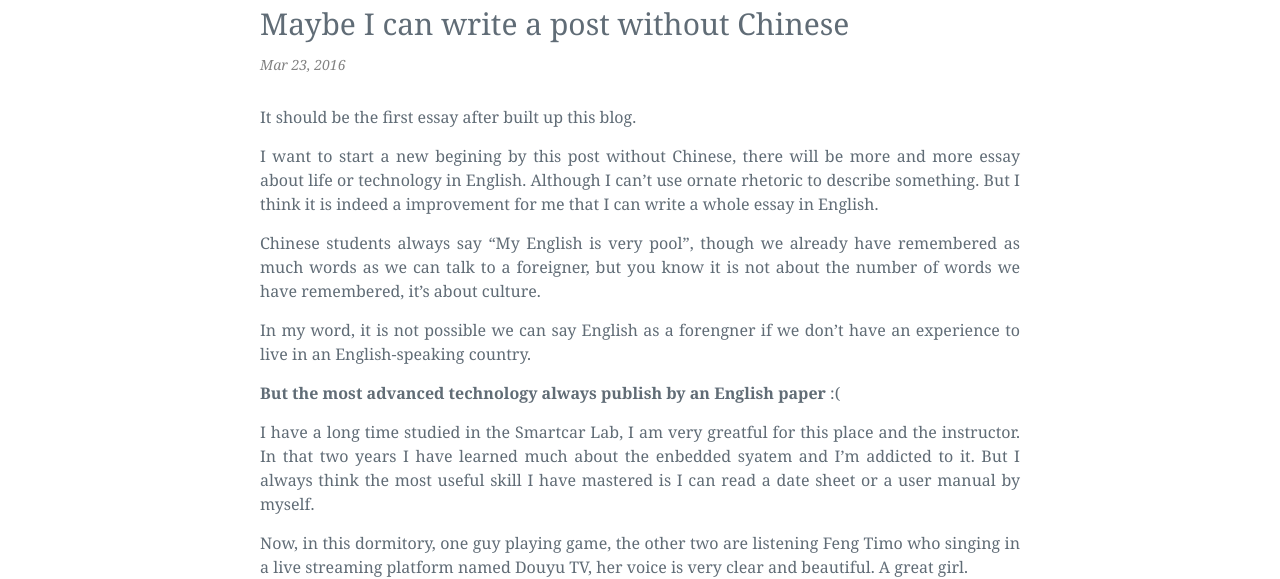
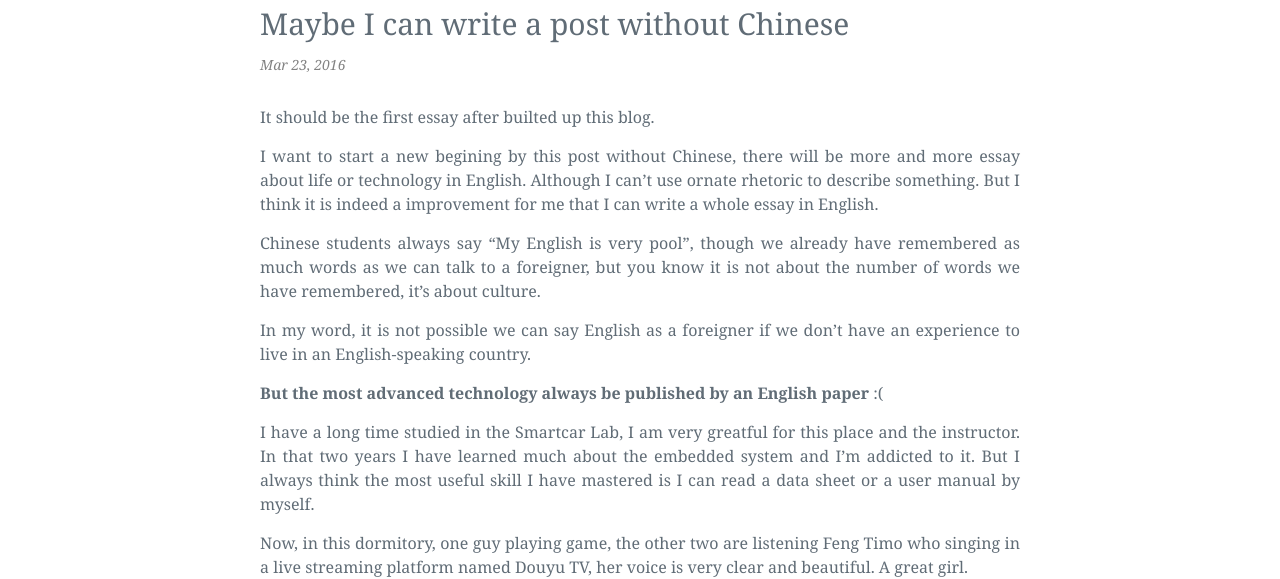
Before and after one commit to elbowzhang/elbow95.github.io, a Jekyll site: the page built from _posts/2016-03-23-An-OnlyEnglish-post.md, in a window 1280 px wide. Shown: the part 122-701 px from the top of the page. Built offline with Jekyll 4.4.1, drawn with Linux system fonts in a browser that asks for light colours.

Commit message:
2016-03-23 update

```diff
--- a/_posts/2016-03-23-An-OnlyEnglish-post.md
+++ b/_posts/2016-03-23-An-OnlyEnglish-post.md
@@ -5,17 +5,17 @@ date:   2016-3-23
 categories: [jottings]
 ---
 
-It should be the first essay after built up this blog.
+It should be the first essay after builted up this blog.
 
 I want to start a new begining by this post without Chinese, there will be more and more essay about life or technology in English. Although I can't use ornate rhetoric to describe something. But I think it is indeed a improvement for me that I can write a whole essay in English.
 
 Chinese students always say "My English is very pool", though we already have remembered as much words as we can talk to a foreigner, but you know it is not about the number of words we have remembered, it's about culture.
 
-In my word, it is not possible we can say English as a forengner if we don't have an experience to live in an English-speaking country.
+In my word, it is not possible we can say English as a foreigner if we don't have an experience to live in an English-speaking country.
 
-**But the most advanced technology always publish by an English paper** :(
+**But the most advanced technology always be published by an English paper** :(
 
-I have a long time studied in the Smartcar Lab, I am very greatful for this place and the instructor. In that two years I have learned much about the enbedded syatem and I'm addicted to it. But I always think the most useful skill I have mastered is I can read a date sheet or a user manual by myself.
+I have a long time studied in the Smartcar Lab, I am very greatful for this place and the instructor. In that two years I have learned much about the embedded system and I'm addicted to it. But I always think the most useful skill I have mastered is I can read a data sheet or a user manual by myself.
 
 Now, in this dormitory, one guy playing game, the other two are listening Feng Timo who singing in a live streaming platform named Douyu TV, her voice is very clear and beautiful. A great girl.
 
```
